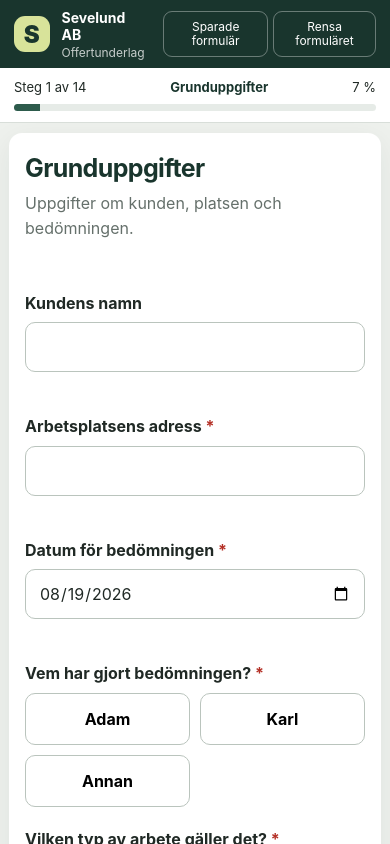
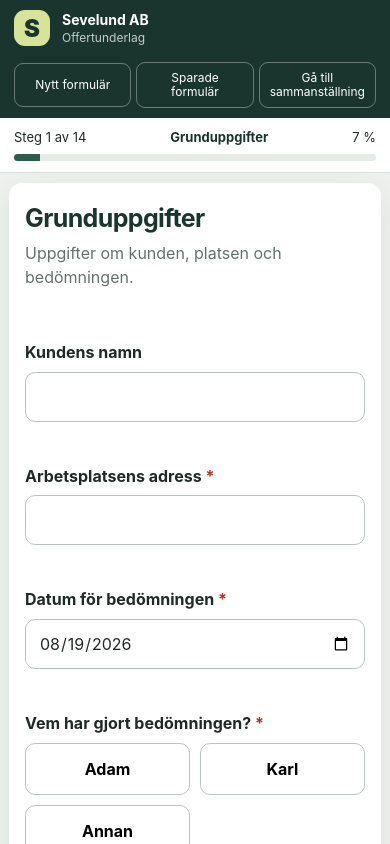
Before and after one commit to Sevelund/offertunderlag, a React (Vite) app: page / in a window 390 px wide. Shown: the top 844 px of the page. Built offline with nearby package versions, Linux system fonts and the light colour scheme.

Commit message:
Lägg till formulärgenvägar

```diff
--- a/src/App.tsx
+++ b/src/App.tsx
@@ -55,9 +55,9 @@ export default function App() {
     go(step + 1)
   }
   const toggleWorkType = (value: string) => set('workTypes', data.workTypes.includes(value) ? data.workTypes.filter(x => x !== value) : [...data.workTypes, value])
-  const reset = () => {
-    if (!confirm('Vill du radera alla uppgifter i det öppna formuläret och börja om? Detta går inte att ångra.')) return
-    localStorage.removeItem(archiveId ? archiveKey(archiveId) : ACTIVE_STORAGE_KEY)
+  const startNew = () => {
+    if (!confirm('Vill du starta ett nytt formulär? Uppgifterna i det pågående formuläret rensas. Sparade formulär påverkas inte.')) return
+    if (!archiveId) localStorage.removeItem(ACTIVE_STORAGE_KEY)
     history.replaceState({}, '', `${location.origin}${location.pathname}`)
     setArchiveId(''); setLastSaved(null); setSavedForms(listArchivedForms()); setData(createInitialData()); setStep(1)
   }
@@ -116,7 +116,7 @@ export default function App() {
   ]
 
   return <>
-    <header className="topbar"><div className="brand"><span className="mark">S</span><div><strong>Sevelund AB</strong><small>Offertunderlag</small></div></div><div className="top-actions"><button type="button" className="ghost" onClick={() => { setSavedForms(listArchivedForms()); setShowArchives(true) }}>Sparade formulär{savedForms.length ? ` (${savedForms.length})` : ''}</button><button type="button" className="ghost danger" onClick={reset}>Rensa formuläret</button></div></header>
+    <header className="topbar"><div className="brand"><span className="mark">S</span><div><strong>Sevelund AB</strong><small>Offertunderlag</small></div></div><div className="top-actions"><button type="button" className="ghost" onClick={startNew}>Nytt formulär</button><button type="button" className="ghost" onClick={() => { setSavedForms(listArchivedForms()); setShowArchives(true) }}>Sparade formulär{savedForms.length ? ` (${savedForms.length})` : ''}</button><button type="button" className="ghost" onClick={() => go(14)}>Gå till sammanställning</button></div></header>
     {showArchives && <div className="modal-backdrop" role="presentation" onMouseDown={e => { if (e.target === e.currentTarget) setShowArchives(false) }}><section className="archive-modal" role="dialog" aria-modal="true" aria-labelledby="archive-title"><div className="archive-head"><div><h2 id="archive-title">Sparade formulär</h2><p>Formulären finns endast i den här webbläsaren på den här enheten.</p></div><button type="button" aria-label="Stäng" onClick={() => setShowArchives(false)}>×</button></div>{savedForms.length ? <div className="archive-list">{savedForms.map(form => <article className="archive-row" key={form.id}><div><b>{form.address || 'Adress saknas'}</b><span>{form.customerName || 'Kundnamn saknas'} · Bedömning {form.assessmentDate || 'datum saknas'}</span><small>Sparad {form.savedDate || 'okänt datum'}{form.imageCount ? ` · ${form.imageCount} bilder` : ''}</small></div><div className="archive-actions"><a href={form.url}>Öppna</a><button type="button" onClick={() => removeSavedForm(form.id)}>Radera</button></div></article>)}</div> : <div className="archive-empty"><b>Det finns inga sparade formulär.</b><span>En kopia skapas automatiskt när du genererar en PDF.</span></div>}</section></div>}
     <div className="progress-wrap"><div className="progress-meta"><span>Steg {step} av {stepNames.length}</span><b>{stepNames[step - 1]}</b><span>{Math.round(step / stepNames.length * 100)} %</span></div><div className="progress"><span style={{ width: `${step / stepNames.length * 100}%` }} /></div></div>
     <main>
--- a/src/styles.css
+++ b/src/styles.css
@@ -98,13 +98,13 @@ textarea.large { min-height: 180px; }
 .secondary { background: white; color: var(--green); border: 1px solid #aab8b0; }
 footer { text-align: center; color: #6d7772; padding: 20px; font-size: 13px; }
 @media (max-width: 650px) {
-  .topbar { padding: 0 14px; height: 68px; }
+  .topbar { padding: 10px 14px; height: auto; min-height: 68px; flex-wrap: wrap; }
   .brand .mark { width: 36px; height: 36px; }
   .brand strong { font-size: 14px; }
   .brand small { font-size: 12px; }
   .ghost { padding: 8px 9px; font-size: 12px; }
-  .top-actions { gap: 5px; }
-  .top-actions .ghost { max-width: 105px; line-height: 1.15; }
+  .top-actions { width: 100%; display: grid; grid-template-columns: repeat(3, minmax(0, 1fr)); gap: 5px; }
+  .top-actions .ghost { max-width: none; min-height: 44px; line-height: 1.15; }
   .progress-wrap { padding: 11px 14px; }
   .progress-meta { grid-template-columns: auto 1fr auto; }
   .progress-meta b { overflow: hidden; text-overflow: ellipsis; white-space: nowrap; }
```
